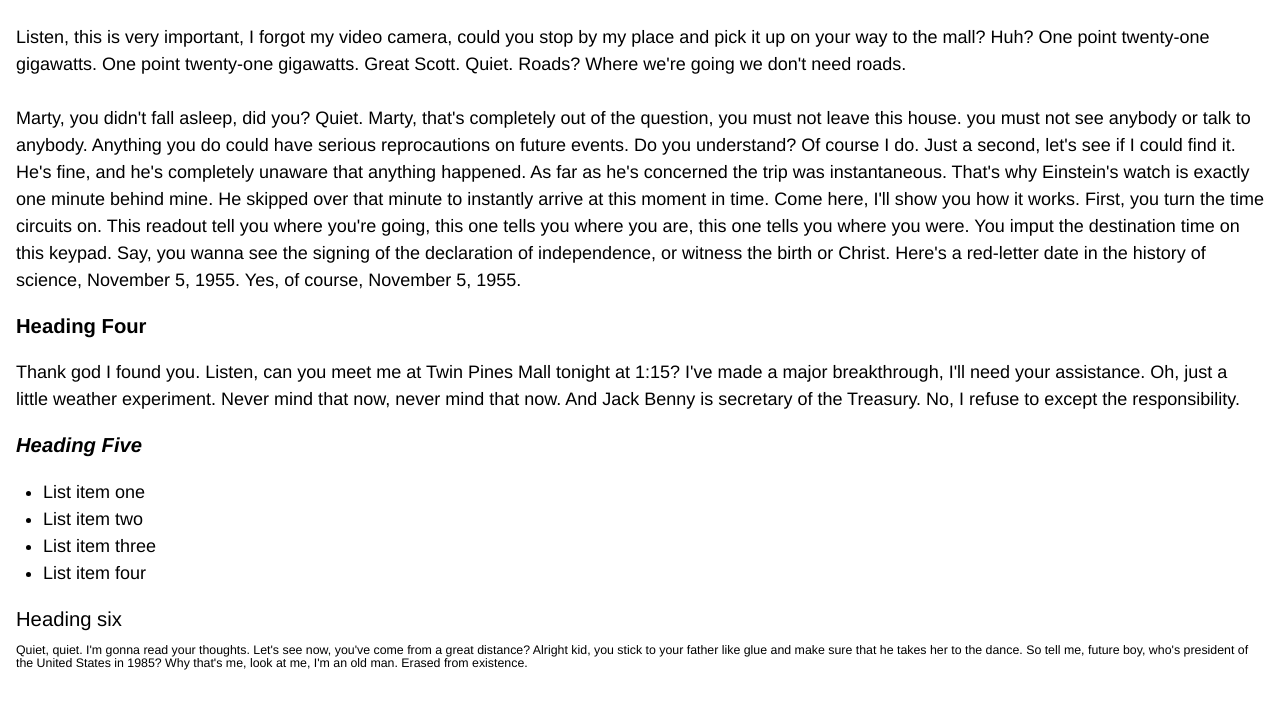
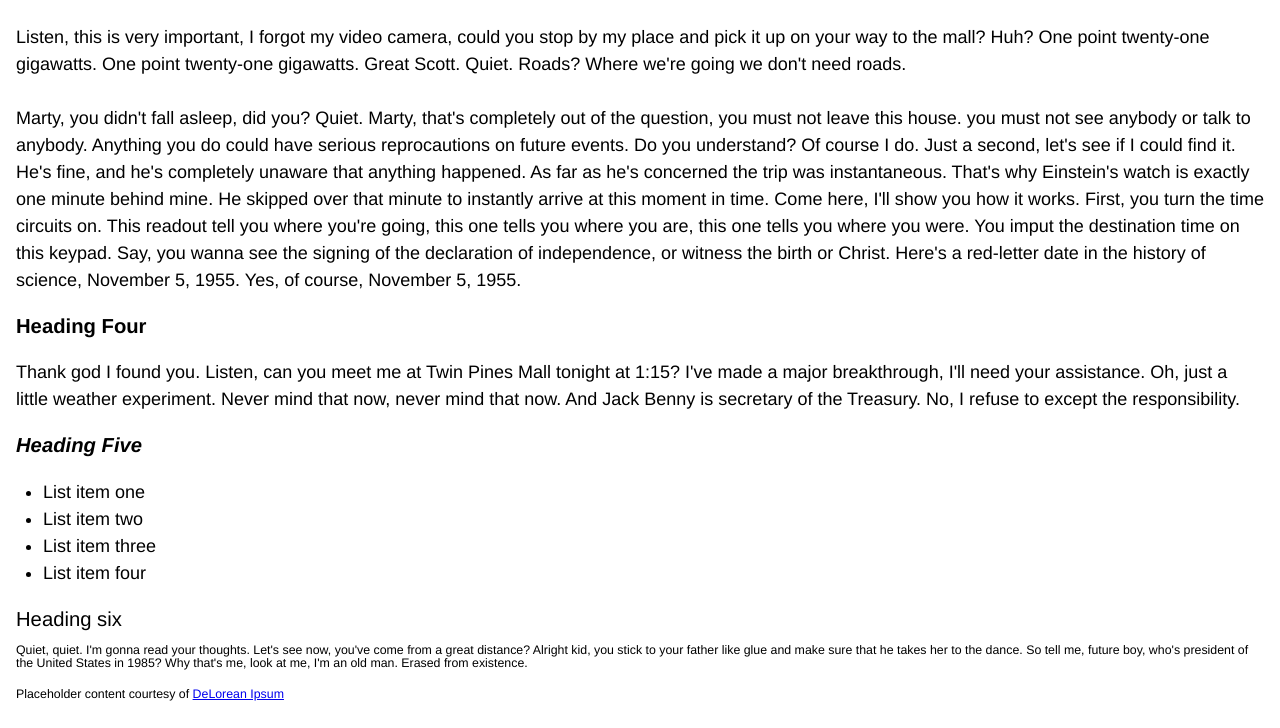
Before and after one commit to SteveJRobertson/sjr-core-sass, a website: page index.html in a window 1280 px wide. Shown: the part 401-1129 px from the top of the page. Before the commit the page ends 1089 px from the top, so only its background shows below. Drawn offline with Linux system fonts and the light colour scheme.

Commit message:
Updated footer text

```diff
--- a/index.html
+++ b/index.html
@@ -80,6 +80,9 @@
                     president of the United States in 1985? Why that's
                     me, look at me, I'm an old man. Erased from existence.
                 </p>
+
+                <p class="small">Placeholder content courtesy of <a href="http://www.deloreanipsum.com/" target="_blank">DeLorean Ipsum</a></p>
+                </p>
             </div>
         </div>
     </div>
```
